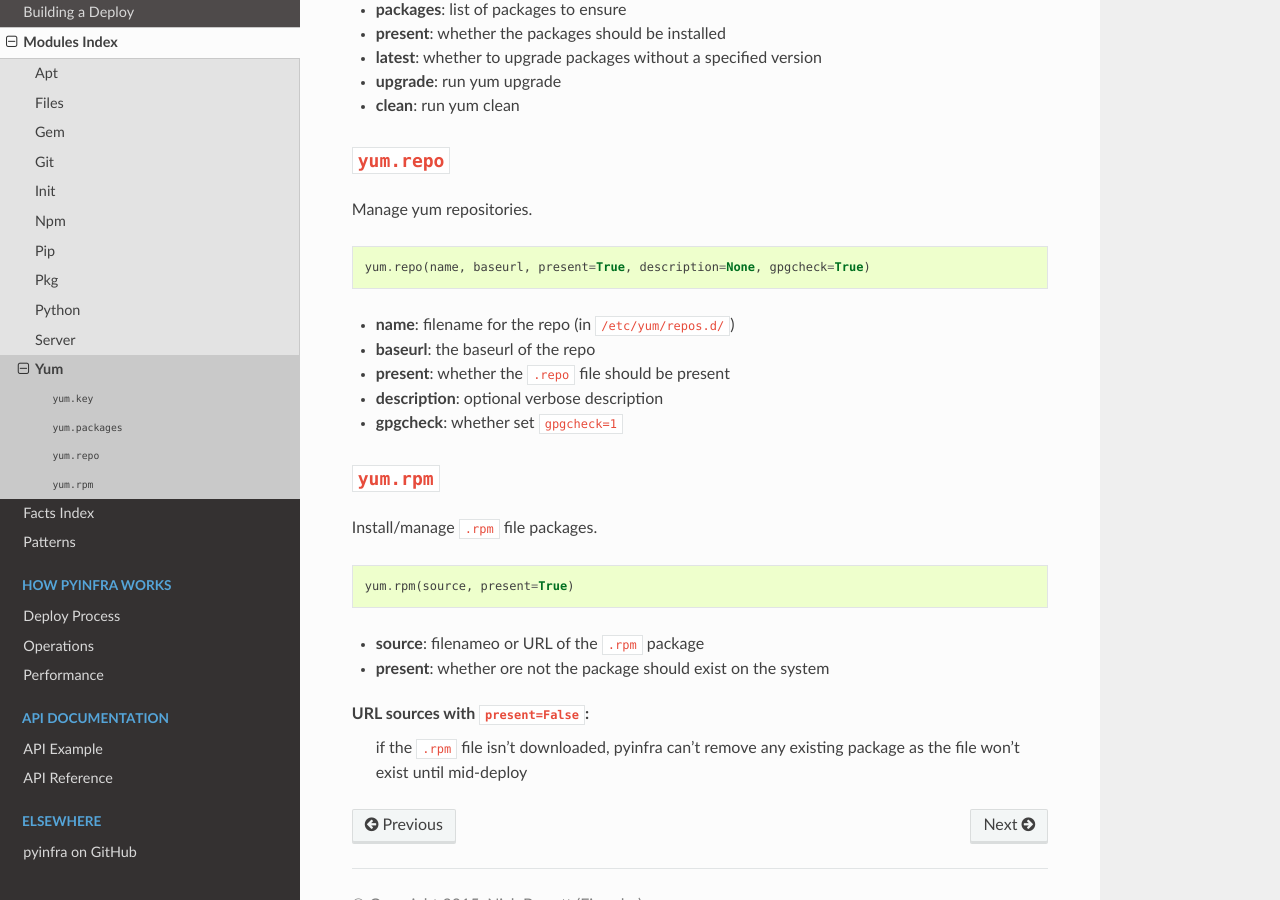
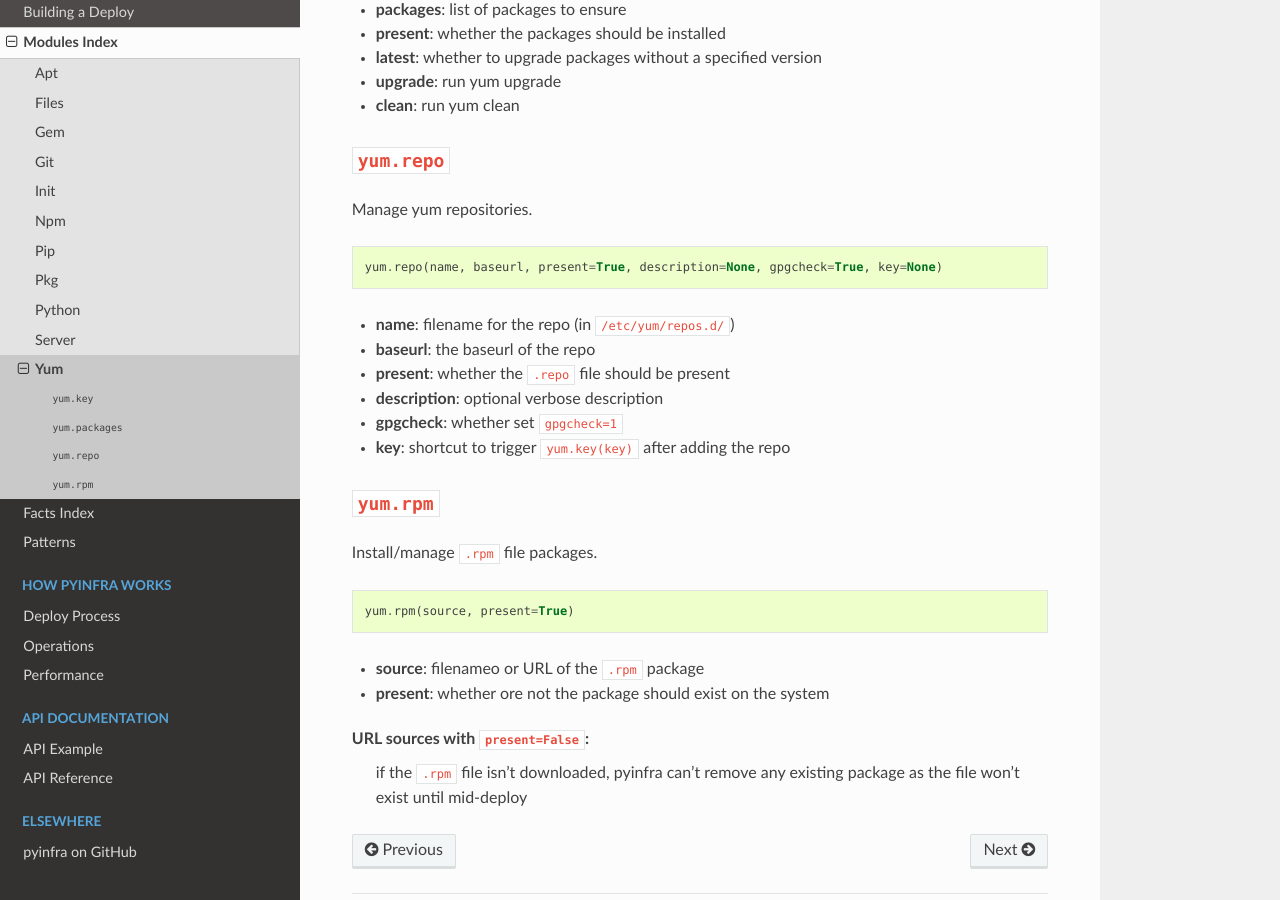
Before and after one commit to pyinfra-dev/pyinfra, a Sphinx documentation site: the page built from docs/modules/yum.rst, in a window 1280 px wide and 900 px high, scrolled down 679 px. Built offline with Sphinx 7.4.7 and the Read the Docs theme 2.0.0, drawn with Linux system fonts in a browser that asks for light colours.

Commit message:
Add `key` kwarg to `apt.repo` and `yum.repo` as shortcut for `[apt|yum].key`.

```diff
--- a/docs/facts.rst
+++ b/docs/facts.rst
@@ -225,7 +225,7 @@ Pip
 
 
 
-:code:`pip_packages_virtualenv(venv)`
+:code:`pip_virtualenv_packages(venv)`
 ~~~~~~~~~~~~~~~~~~~~~~~~~~~~~~~~~~~~~
 
 
--- a/docs/modules/apt.rst
+++ b/docs/modules/apt.rst
@@ -71,7 +71,8 @@ Manage apt repositories.
 
 .. code:: python
 
-    apt.repo(name, present=True)
+    apt.repo(name, present=True, key=None)
 
 + **name**: apt line, repo url or PPA
 + **present**: whether the repo should exist on the system
++ **key**: shortcut to trigger ``apt.key(key)`` after adding the repo
--- a/docs/modules/yum.rst
+++ b/docs/modules/yum.rst
@@ -42,13 +42,14 @@ Manage yum repositories.
 
 .. code:: python
 
-    yum.repo(name, baseurl, present=True, description=None, gpgcheck=True)
+    yum.repo(name, baseurl, present=True, description=None, gpgcheck=True, key=None)
 
 + **name**: filename for the repo (in ``/etc/yum/repos.d/``)
 + **baseurl**: the baseurl of the repo
 + **present**: whether the ``.repo`` file should be present
 + **description**: optional verbose description
 + **gpgcheck**: whether set ``gpgcheck=1``
++ **key**: shortcut to trigger ``yum.key(key)`` after adding the repo
 
 
 :code:`yum.rpm`
```
Also changed, not shown: 2 other files.
